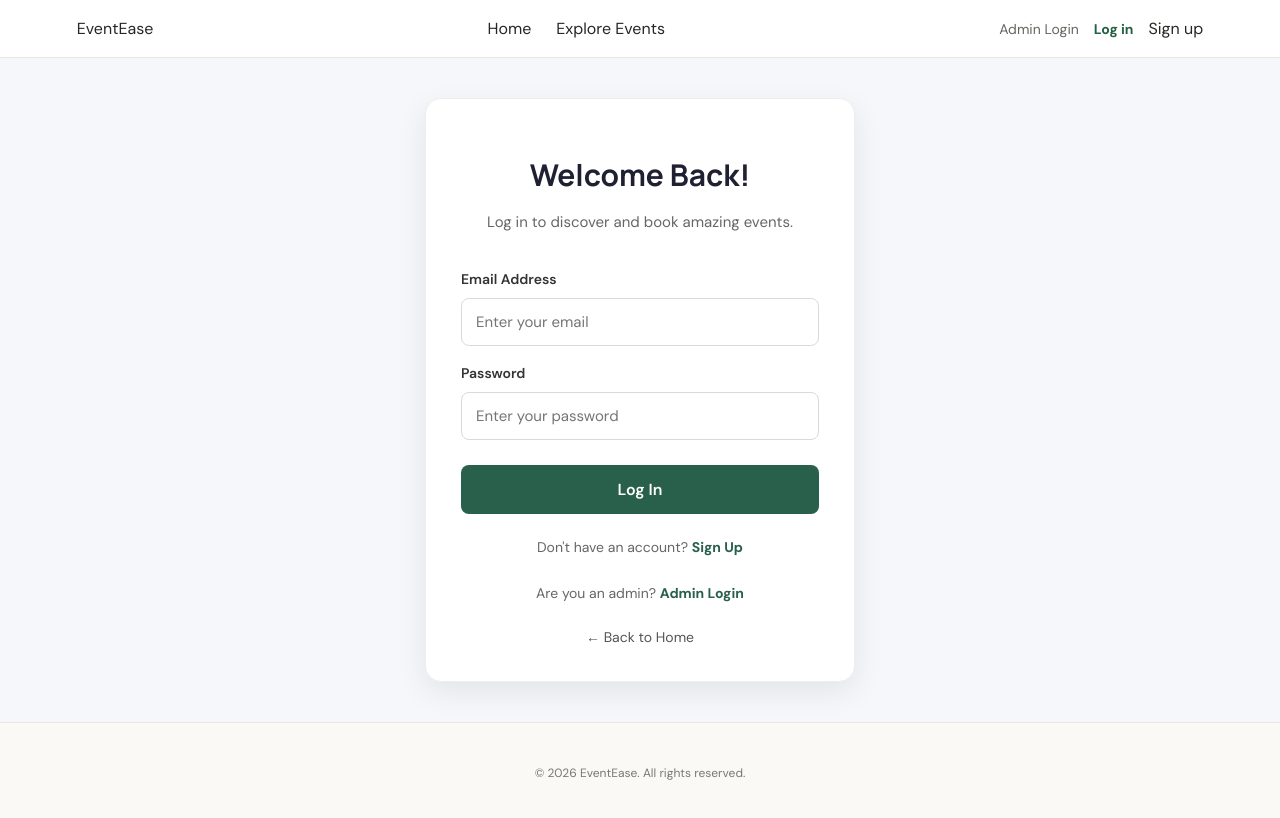
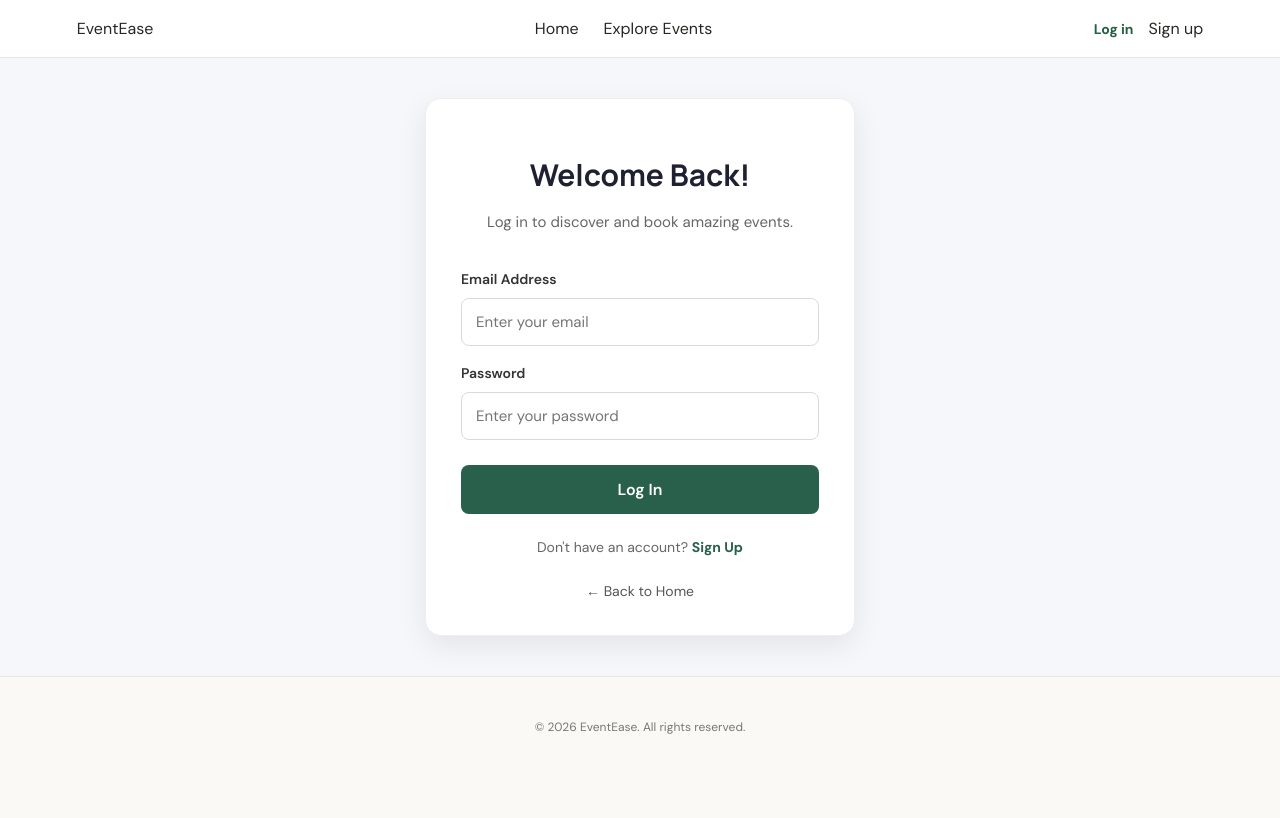
Before and after one commit to pranathimaddipatla651-sudo/event_ticket_booking, a React (Vite) app in the folder frontend/: page /login in a window 1280 px wide. Shown: the top 818 px of the page. Built offline with nearby package versions, Linux system fonts and the light colour scheme.

Commit message:
changes to be committed:

```diff
--- a/frontend/src/Navbar.jsx
+++ b/frontend/src/Navbar.jsx
@@ -19,8 +19,8 @@ function Navbar() {
     localStorage.removeItem("eventEaseUser");
     localStorage.removeItem("eventEaseToken");
     localStorage.removeItem("eventEaseAdminLoggedIn");
+
     navigate("/", { replace: true });
-    window.location.reload();
   }
 
   return (
@@ -30,31 +30,40 @@ function Navbar() {
       </Link>
 
       <div className="navbar-links">
-        <NavLink to="/" end>Home</NavLink>
-        <NavLink to="/events">Explore Events</NavLink>
+        <NavLink to="/" end>
+          Home
+        </NavLink>
+
+        <NavLink to="/events">
+          Explore Events
+        </NavLink>
 
         {role === "customer" && (
-          <NavLink to="/my-bookings">My Bookings</NavLink>
+          <NavLink to="/my-bookings">
+            My Bookings
+          </NavLink>
         )}
 
         {role === "admin" && (
-          <NavLink to="/admin">Admin Dashboard</NavLink>
+          <NavLink to="/admin">
+            Admin Dashboard
+          </NavLink>
         )}
 
         {role === "organizer" && (
-          <NavLink to="/manage-events">Manage Events</NavLink>
+          <NavLink to="/manage-events">
+            Manage Events
+          </NavLink>
         )}
       </div>
 
       <div className="navbar-auth">
         {!loggedIn ? (
           <>
-            <NavLink to="/admin-login" className="login-link">
-              Admin Login
-            </NavLink>
             <NavLink to="/login" className="login-link">
               Log in
             </NavLink>
+
             <NavLink to="/register" className="signup-link">
               Sign up
             </NavLink>
@@ -64,12 +73,6 @@ function Navbar() {
             <span className="login-link">
               Hi, {user.name || user.full_name || user.email || "User"}
             </span>
-
-            {role === "customer" && (
-              <NavLink to="/my-bookings" className="login-link">
-                My Profile
-              </NavLink>
-            )}
 
             <button
               type="button"
--- a/frontend/src/pages/LoginPage.jsx
+++ b/frontend/src/pages/LoginPage.jsx
@@ -119,10 +119,6 @@ function LoginPage() {
           Don't have an account? <Link to="/register">Sign Up</Link>
         </p>
 
-        <p className="auth-switch">
-          Are you an admin? <Link to="/admin-login">Admin Login</Link>
-        </p>
-
         <Link to="/" className="back-home">← Back to Home</Link>
       </div>
     </div>
```
